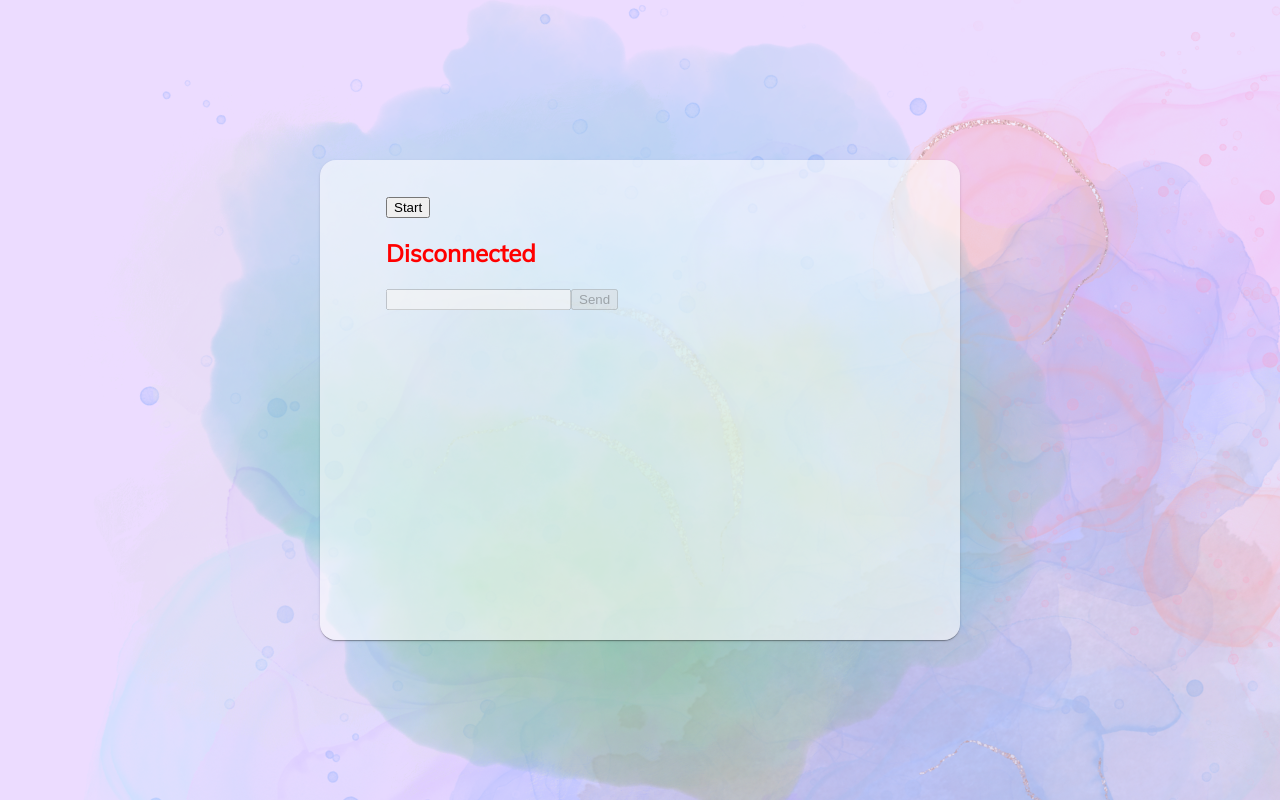
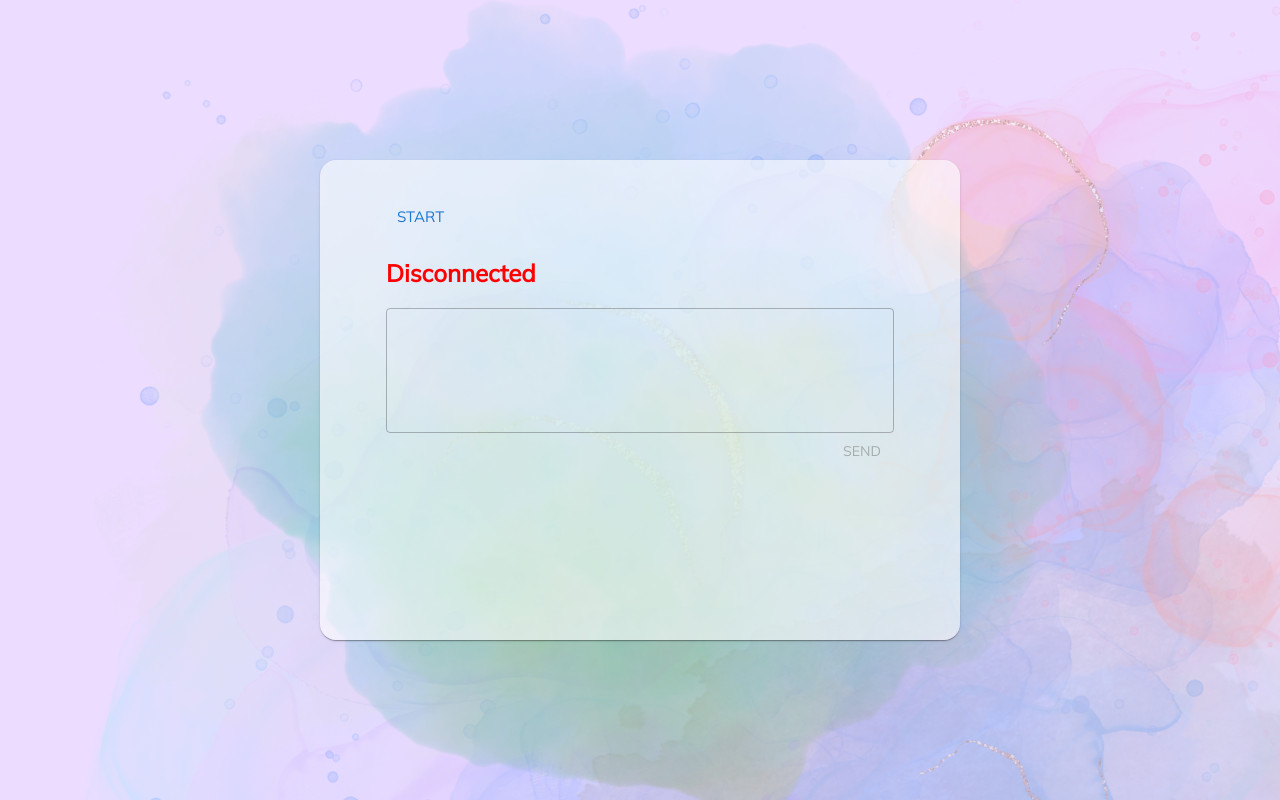
Before and after one commit to minghao912/Octopus-ui, a Next.js app: page /send-text in a window 1280 px wide. Built offline with nearby package versions, Linux system fonts and the light colour scheme.

Commit message:
feat: complete styling of text send/receive

```diff
--- a/pages/send-text.tsx
+++ b/pages/send-text.tsx
@@ -1,4 +1,7 @@
 import { useState, useEffect, ChangeEvent } from "react";
+
+import Button from "@mui/material/Button";
+import TextField from "@mui/material/TextField";
 
 import { URL } from "../utils/urls";
 import { removeCode } from "../utils/delete";
@@ -70,9 +73,11 @@ export default function Send() {
 
         newWS.onclose = (event) => {
             setWSConnected(false);
+            setRemoteCode("");
         }
 
         newWS.onerror = (event) => {
+            setWSConnected(false);
             console.error(event);
         }
 
@@ -102,10 +107,35 @@ export default function Send() {
     return (
         <CenteredCard>
             <div className={styles.main}>
-                <button onClick={start}>Start</button>
+                {
+                    !WSConnected &&
+                    <Button
+                        onClick={start}
+                        size={"large"}
+                    >
+                        Start
+                    </Button>
+                }
                 <h2>{_connectionStatus()}</h2>
-                <input onChange={handleInput} disabled={!remoteConnected}></input>
-                <button onClick={sendMessage} disabled={!remoteConnected}>Send</button>
+                <TextField
+                    multiline
+                    disabled={!remoteConnected}
+                    minRows={4}
+                    maxRows={13}
+                    onChange={handleInput}
+                    sx={{
+                        width: '100%',
+                        overflowY: 'auto',
+                        whiteSpace: 'pre-wrap'
+                    }}
+                />
+                <Button
+                    onClick={sendMessage}
+                    disabled={!remoteConnected}
+                    style={{float: 'right'}}
+                >
+                    Send
+                </Button>
             </div>
         </CenteredCard>
     );
--- a/styles/temp.module.css
+++ b/styles/temp.module.css
@@ -1,3 +1,8 @@
 .main {
-    margin: 20px 50px 20px 50px;
+    padding: 20px 50px 20px 50px;
 }
+
+.maxWH {
+    height: 100%;
+    width: 100%;
+}
```
Also changed, not shown: pages/receive-text.tsx (+37 -6 lines).
